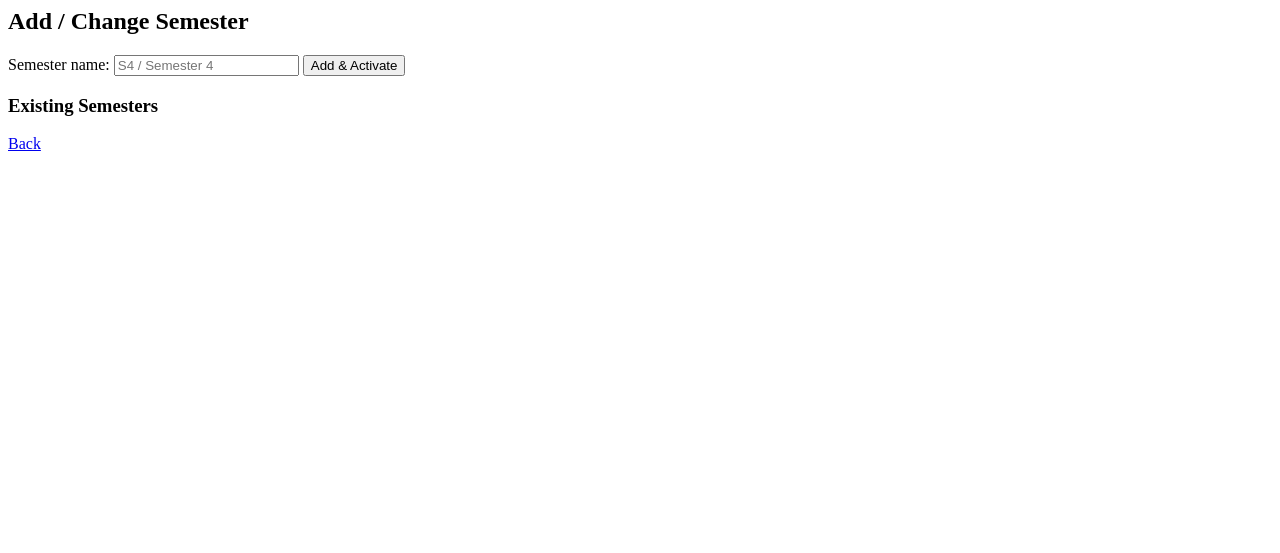
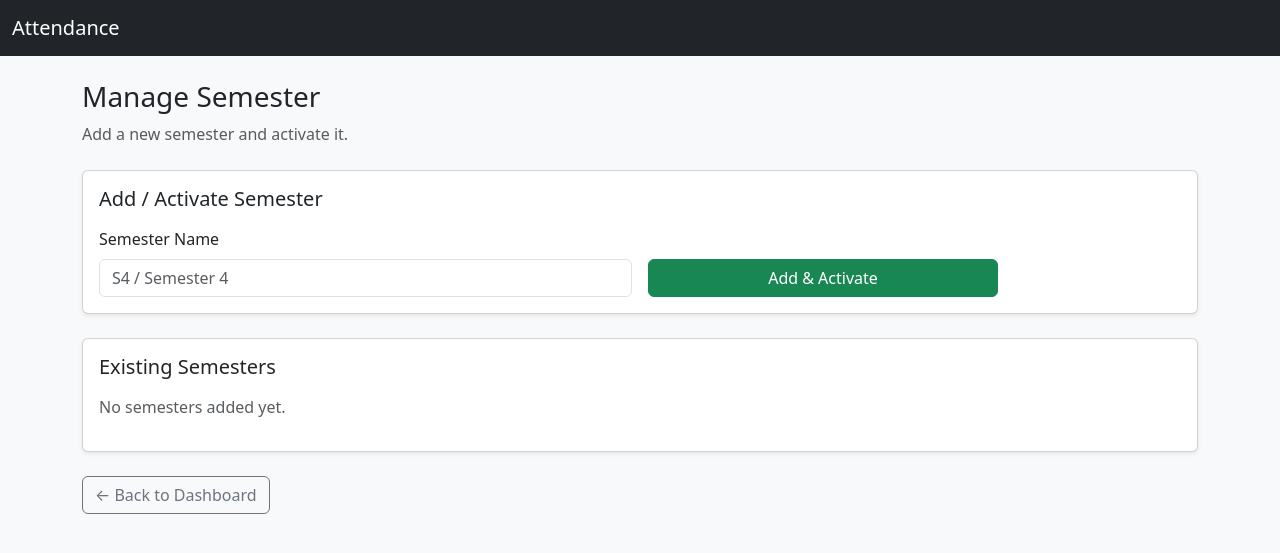
Before and after one commit to Jeffy723/Attendance-App, a Flask app: template templates/add_semester.html in a window 1280 px wide. Shown: the top 553 px of the page. Run offline with Flask 3, Linux system fonts and the light colour scheme; the template is opened without the code that fills it, so the values that code supplies are empty.

Commit message:
Improve Add Semester UI

```diff
--- a/templates/add_semester.html
+++ b/templates/add_semester.html
@@ -1,19 +1,64 @@
-<h2>Add / Change Semester</h2>
+{% extends "base.html" %}
+{% block title %}Manage Semester{% endblock %}
 
-<form method="post">
-  Semester name:
-  <input name="semester" placeholder="S4 / Semester 4" required>
-  <button>Add & Activate</button>
+{% block content %}
+
+<div class="mb-4">
+  <h3>Manage Semester</h3>
+  <p class="text-muted">
+    Add a new semester and activate it.
+  </p>
+</div>
+
+<!-- Add semester -->
+<div class="card shadow-sm mb-4">
+  <div class="card-body">
+    <h5 class="card-title mb-3">Add / Activate Semester</h5>
+
+    <form method="post" class="row g-3 align-items-end">
+      <div class="col-md-6">
+        <label class="form-label">Semester Name</label>
+        <input
+          name="semester"
+          placeholder="S4 / Semester 4"
+          class="form-control"
+          required
+        >
+      </div>
+
+      <div class="col-md-4">
+        <button class="btn btn-success w-100">
+          Add & Activate
+        </button>
+      </div>
     </form>
+  </div>
+</div>
 
-<h3>Existing Semesters</h3>
-<ul>
+<!-- Existing semesters -->
+<div class="card shadow-sm mb-4">
+  <div class="card-body">
+    <h5 class="card-title mb-3">Existing Semesters</h5>
+
+    {% if semesters %}
+      <ul class="list-group">
         {% for s in semesters %}
-    <li>
+          <li class="list-group-item d-flex justify-content-between align-items-center">
             {{ s[0] }}
-      {% if s[1] == 1 %} (ACTIVE) {% endif %}
+            {% if s[1] %}
+              <span class="badge bg-success">ACTIVE</span>
+            {% endif %}
           </li>
         {% endfor %}
       </ul>
+    {% else %}
+      <p class="text-muted">No semesters added yet.</p>
+    {% endif %}
+  </div>
+</div>
 
-<a href="/dashboard">Back</a>
+<a href="/dashboard" class="btn btn-outline-secondary">
+  ← Back to Dashboard
+</a>
+
+{% endblock %}
```
Lines whose indentation alone changed are shown as unchanged.
